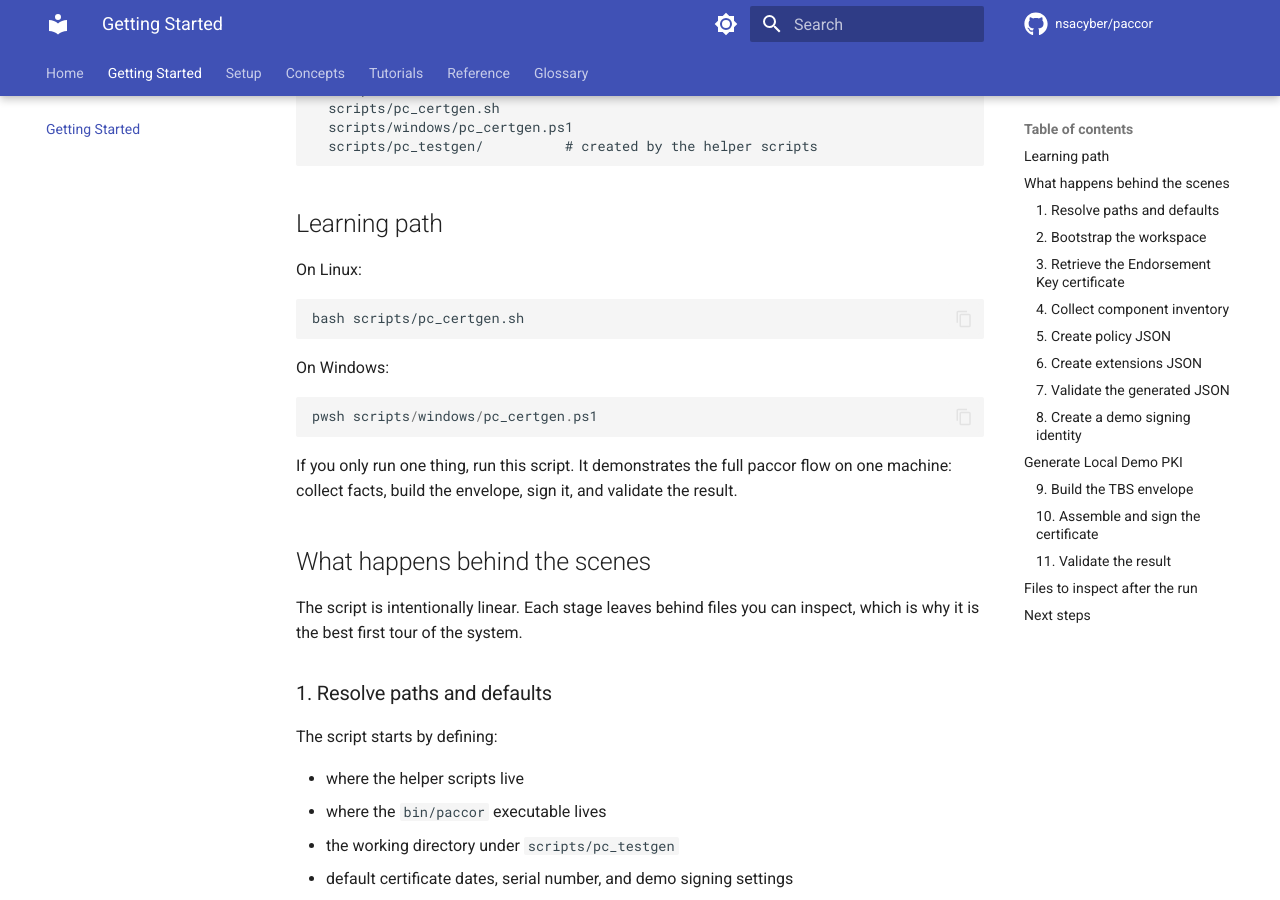
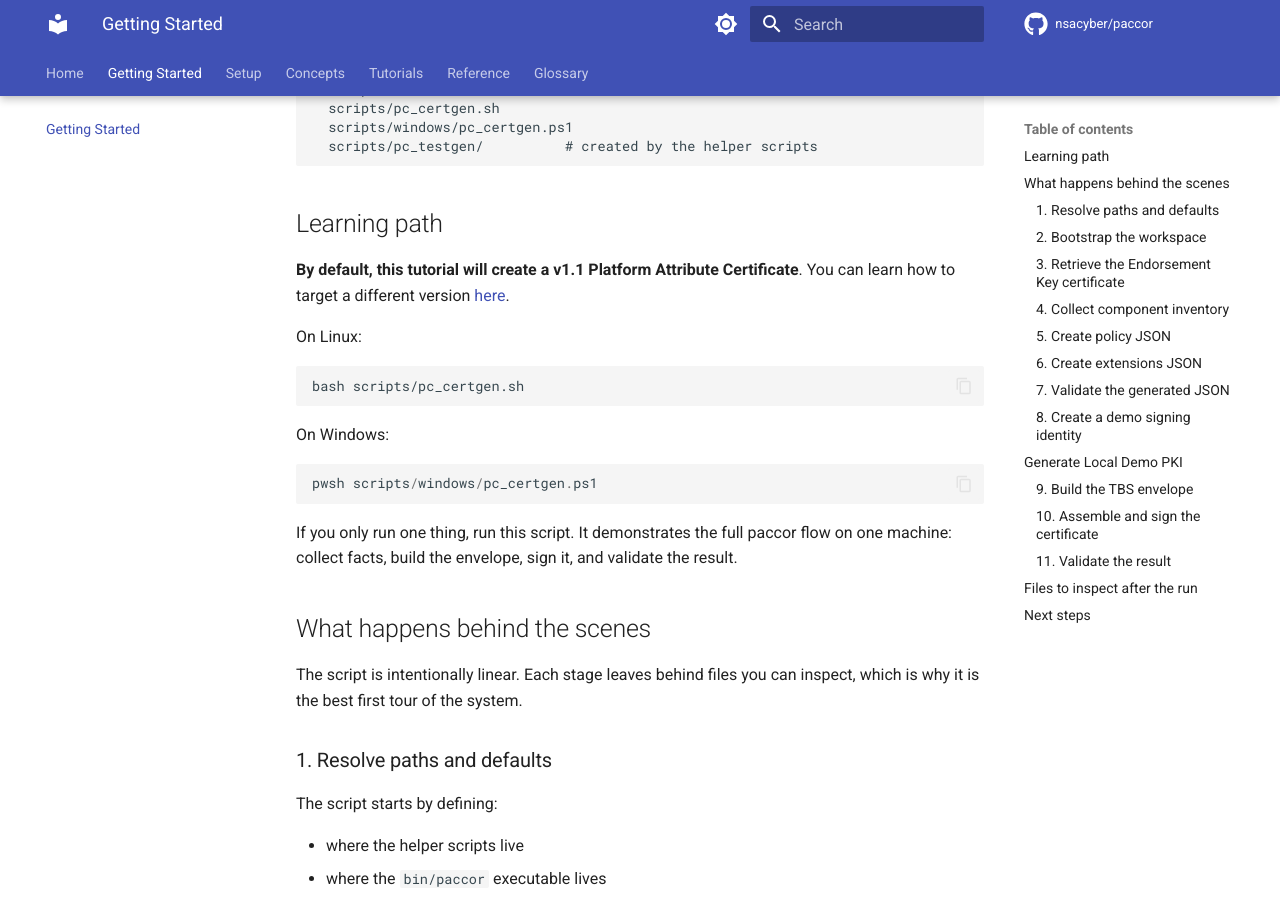
Before and after one commit to nsacyber/paccor, an MkDocs documentation site: the page built from docs/getting-started.md, in a window 1280 px wide and 900 px high, scrolled down 655 px. Built offline with MkDocs 1.6.1 and Material for MkDocs 9.7.7, drawn with Linux system fonts in a browser that asks for light colours; comment, search, counter and statistics services are not loaded.

Commit message:
Update getting-started.md
Note that the getting started tutorial will generate a v1.1 platform certificate.

````diff
--- a/docs/getting-started.md
+++ b/docs/getting-started.md
@@ -29,6 +29,8 @@ paccor/
 ```
 
 ## Learning path
+
+__By default, this tutorial will create a v1.1 Platform Attribute Certificate__. You can learn how to target a different version [here](tutorials/change-target-version.md).
 
 On Linux:
 
````
